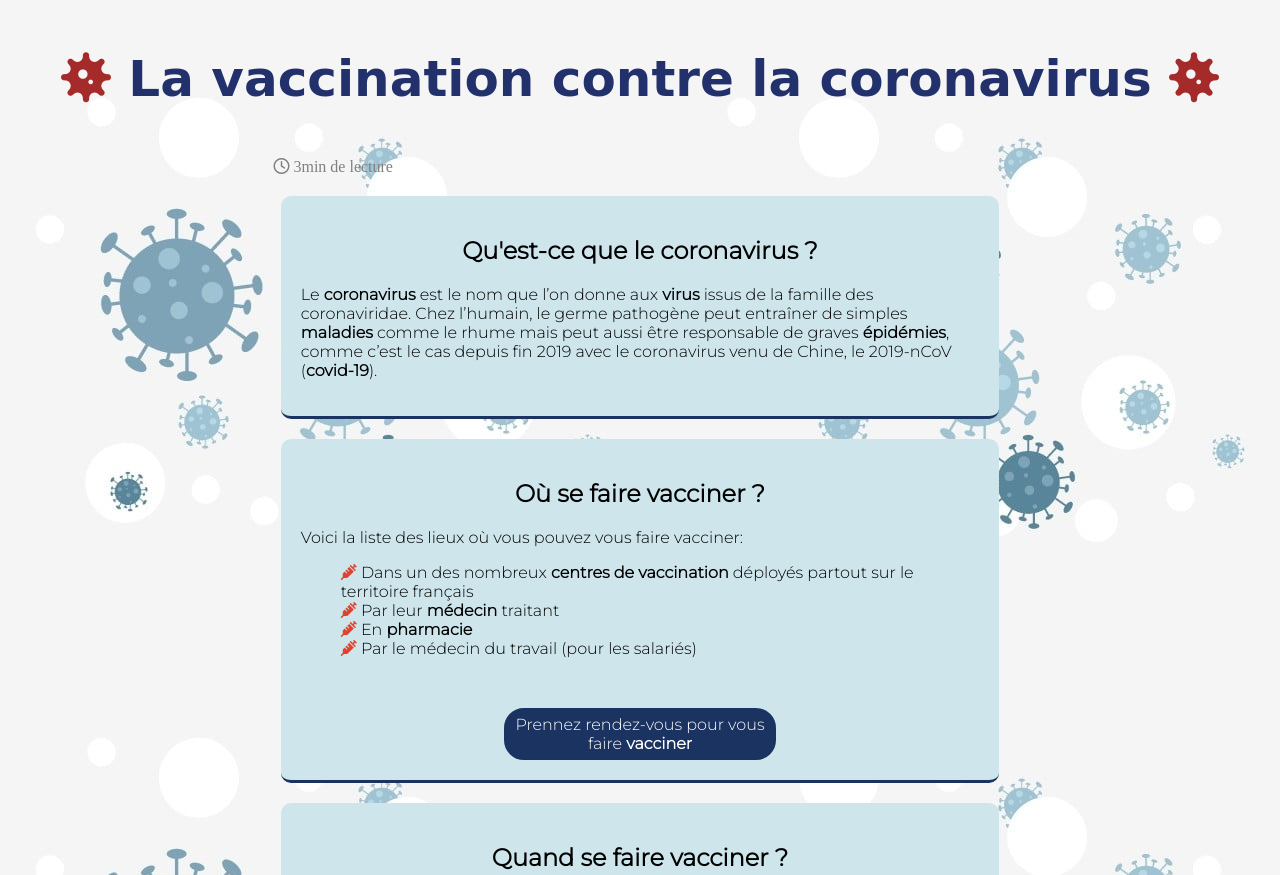
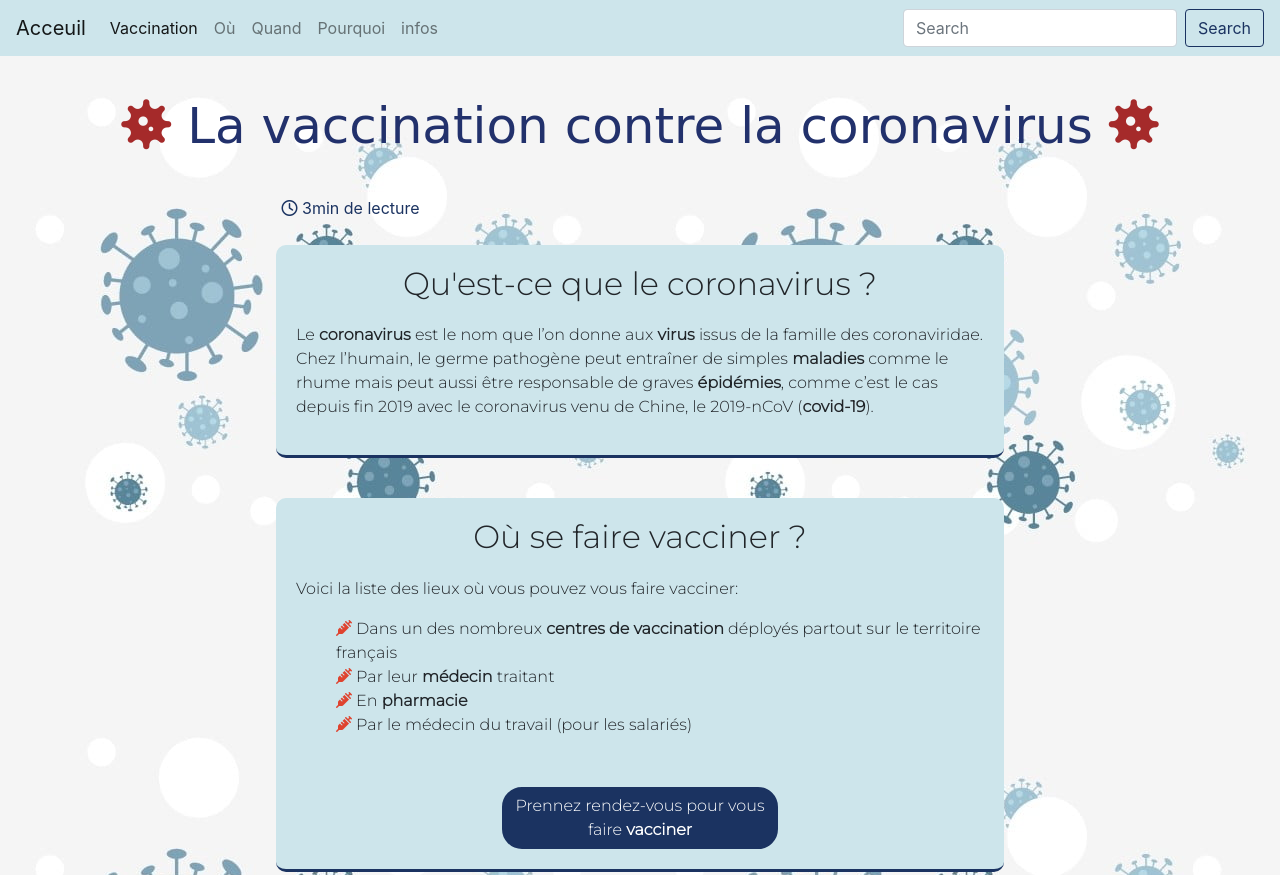
Before and after one commit to guillaumebeysson/tp-vaccination-coronavirus, a plain HTML site: page index.html in a window 1280 px wide. Shown: the top 875 px of the page. Drawn offline with nearby package versions, Linux system fonts and the light colour scheme; a web font is replaced by a local one.

Commit message:
quelques modifs + navbar bootstrap

```diff
--- a/index.html
+++ b/index.html
@@ -4,17 +4,48 @@
     <meta charset="UTF-8">
     <meta http-equiv="X-UA-Compatible" content="IE=edge">
     <meta name="viewport" content="width=device-width, initial-scale=1.0">
+    <link rel="stylesheet" href="https://stackpath.bootstrapcdn.com/bootstrap/4.3.1/css/bootstrap.min.css" integrity="sha384-ggOyR0iXCbMQv3Xipma34MD+dH/1fQ784/j6cY/iJTQUOhcWr7x9JvoRxT2MZw1T" crossorigin="anonymous">
     <link rel="stylesheet" href="style.css">
     <title>Vaccination coronavirus</title>
     <meta name="description">
     <meta name="keywords" content="vaccination, coronavirus, virus, épidémie, covid, covid-19, médecin, hospitalisation, maladie">
 </head>
 <body>
+    <nav class="navbar navbar-expand-lg navbar-light bg-light">
+        <a class="navbar-brand" href="index.html">Acceuil</a>
+        <button class="navbar-toggler" type="button" data-toggle="collapse" data-target="#navbarSupportedContent" aria-controls="navbarSupportedContent" aria-expanded="false" aria-label="Toggle navigation">
+          <span class="navbar-toggler-icon"></span>
+        </button>
+
+        <div class="collapse navbar-collapse" id="navbarSupportedContent">
+          <ul class="navbar-nav mr-auto">
+            <li class="nav-item active">
+              <a class="nav-link" href="index.html">Vaccination <span class="sr-only">(current)</span></a>
+            </li>
+            <li class="nav-item">
+                <a class="nav-link" href="index.html">Où</a>
+              </li>
+            <li class="nav-item">
+              <a class="nav-link" href="index.html">Quand</a>
+            </li>
+            <li class="nav-item">
+                <a class="nav-link" href="index.html">Pourquoi</a>
+            </li>
+            <li class="nav-item">
+                <a class="nav-link" href="index.html">infos</a>
+            </li>
+          </ul>
+          <form class="form-inline my-2 my-lg-0">
+            <input class="form-control mr-sm-2" type="search" placeholder="Search" aria-label="Search">
+            <button class="btn btn-outline-success my-2 my-sm-0" type="submit">Search</button>
+          </form>
+        </div>
+      </nav>
 
     <h1><i class="fas fa-virus"></i> La vaccination contre la coronavirus <i class="fas fa-virus"></i></h1>
     <div class="time-to-read"><i class="far fa-clock"></i> 3min de lecture</div>
 
-    <main class="container">
+    <main class="containers">
 
         <section>
             <h2>Qu'est-ce que le coronavirus ?</h2>
--- a/style.css
+++ b/style.css
@@ -8,6 +8,17 @@ body {
 	background-image: url(assets/covid.png);
 }
 
+.navbar {
+	background-color: #cde5eb !important;
+}
+.btn-outline-success {
+	color: #1b3361;
+	border: solid 1px #1b3361;
+}
+.btn-outline-success:hover {
+	color: #ffffff;
+	background-color: #1b3361;
+}
 .fa-virus {
 	color: brown;
 }
@@ -15,21 +26,25 @@ body {
 h1 {
 	font-size: 50px;
 	text-align: center;
-	margin: 50px;
+	margin: 40px;
 	font-family: "Train One", cursive;
 	color: rgb(34, 49, 108);
 }
 .time-to-read {
-	margin: 5px 21%;
-	color: grey;
+	margin: 5px 22%;
+	color: #1b3361;
 }
 h2 {
 	text-align: center;
+	margin-bottom: 20px;
 }
 
-.container {
+.containers {
 	margin: 0 20%;
 	font-family: "Montserrat", sans-serif;
+	display: flex;
+	flex-direction: column;
+	justify-content: center;
 }
 
 .fa-syringe {
@@ -88,18 +103,22 @@ ul {
 }
 
 footer {
-	margin: 20px 0;
 	display: flex;
 	flex-direction: row;
 	justify-content: center;
 }
 footer img {
-	width: 100%;
-	margin: 0 20%;
+	width: 50%;
+	display: block;
+	margin-left: auto;
+	margin-right: auto;
+}
+footer {
+	text-align: center;
 }
 
 @media (max-width: 700px) {
-	.container {
+	.containers {
 		margin: 0 2%;
 	}
 	.block-img-vaccins {
```
